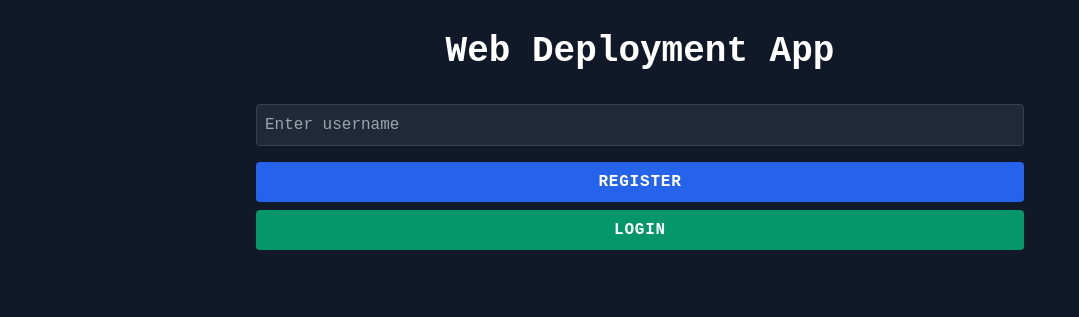
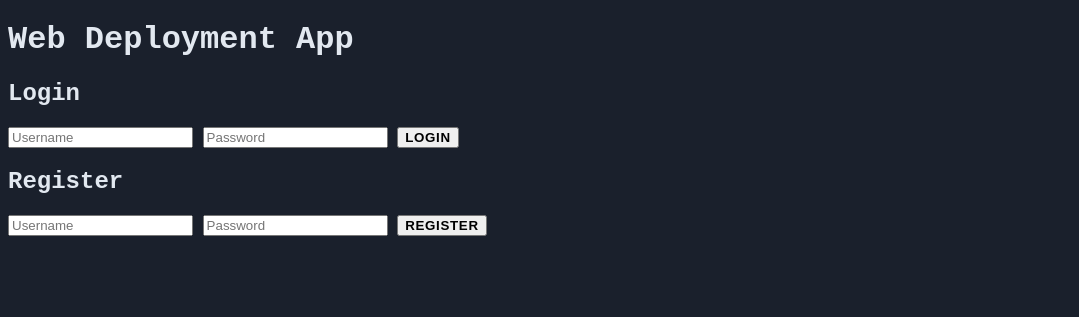
Before and after one commit to asmakev930h/DEMON_DEPLOY, a website: page public/index.html in a window 1280 px wide. Shown: the whole page, without its empty margins (0-1079 px from the left). Drawn offline with nearby package versions, Linux system fonts and the light colour scheme; no server answers.

Commit message:
Update index.html

```diff
--- a/public/index.html
+++ b/public/index.html
@@ -4,22 +4,31 @@
     <meta charset="UTF-8">
     <meta name="viewport" content="width=device-width, initial-scale=1.0">
     <title>Web Deployment App</title>
-    <link href="https://cdn.jsdelivr.net/npm/tailwindcss@2.2.19/dist/tailwind.min.css" rel="stylesheet">
     <link rel="stylesheet" href="style.css">
 </head>
-<body class="bg-gray-900 text-white">
-    <div class="container mx-auto px-4 py-8">
-        <h1 class="text-4xl font-bold text-center mb-8">Web Deployment App</h1>
-        <div id="auth-section" class="mb-8">
-            <input type="text" id="username-input" placeholder="Enter username" class="w-full p-2 mb-4 bg-gray-800 border border-gray-700 rounded">
-            <button id="register-btn" class="w-full p-2 mb-2 bg-blue-600 hover:bg-blue-700 rounded">Register</button>
-            <button id="login-btn" class="w-full p-2 bg-green-600 hover:bg-green-700 rounded">Login</button>
+<body>
+    <div class="container">
+        <h1>Web Deployment App</h1>
+        <div id="auth-section">
+            <div id="login-form">
+                <h2>Login</h2>
+                <input type="text" id="login-username" placeholder="Username">
+                <input type="password" id="login-password" placeholder="Password">
+                <button id="login-button">Login</button>
+            </div>
+            <div id="register-form">
+                <h2>Register</h2>
+                <input type="text" id="register-username" placeholder="Username">
+                <input type="password" id="register-password" placeholder="Password">
+                <button id="register-button">Register</button>
+            </div>
         </div>
-        <div id="app-section" class="hidden">
-            <div id="log-display" class="bg-gray-800 border border-gray-700 rounded p-4 h-96 overflow-y-auto mb-4"></div>
-            <div id="command-section" class="flex space-x-2">
-                <input type="text" id="command-input" placeholder="Enter command" class="flex-grow p-2 bg-gray-800 border border-gray-700 rounded">
-                <button id="send-command" class="p-2 bg-purple-600 hover:bg-purple-700 rounded">Send</button>
+        <div id="app-section" style="display: none;">
+            <button id="logout-button">Logout</button>
+            <div id="log-display"></div>
+            <div id="command-section">
+                <input type="text" id="command-input" placeholder="Enter command">
+                <button id="send-command">Send</button>
             </div>
         </div>
     </div>
```
